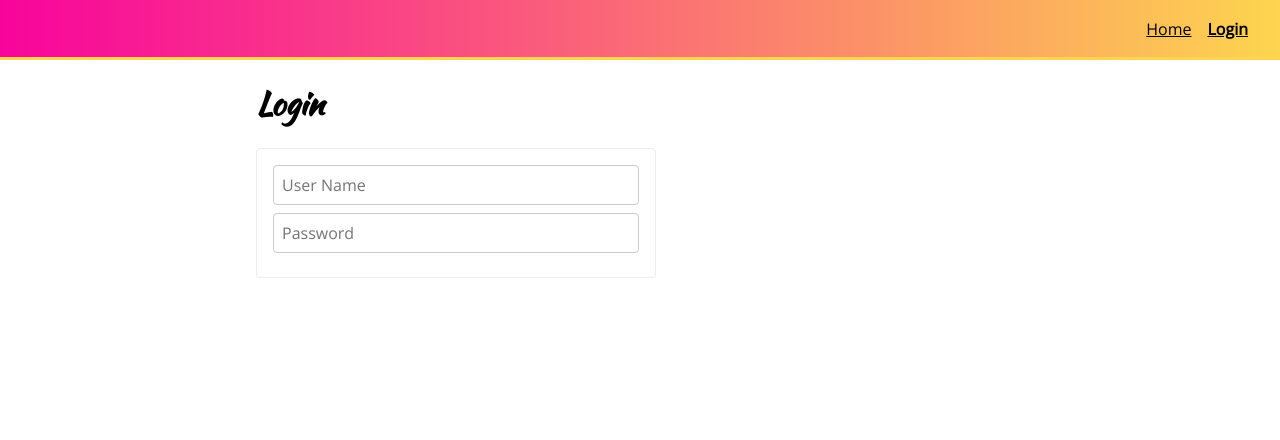
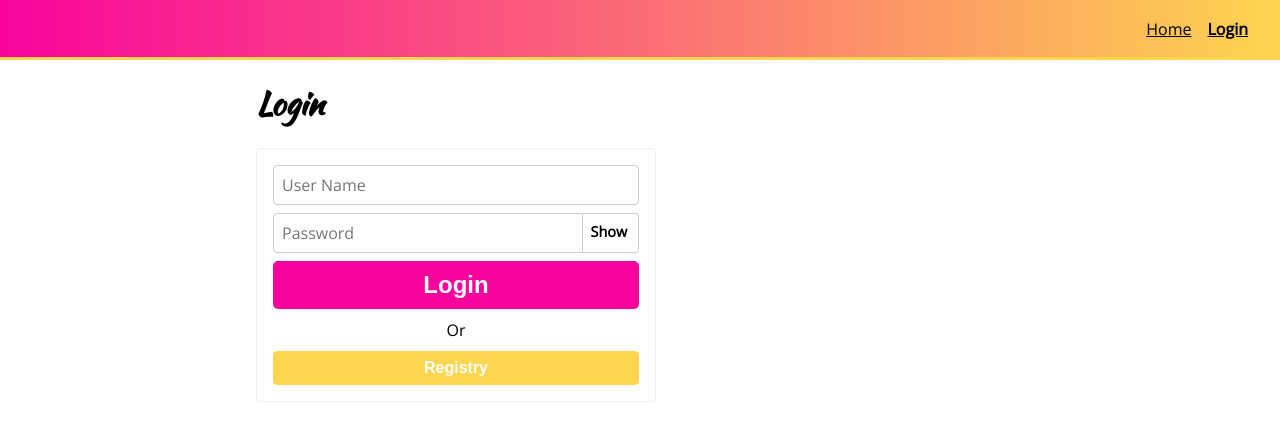
Before and after one commit to nahummor/styled-component, a React (Create React App) app: page /login in a window 1280 px wide. Shown: the top 440 px of the page. Built offline with nearby package versions, Linux system fonts and the light colour scheme.

Commit message:
adding login form

```diff
--- a/src/components/App.js
+++ b/src/components/App.js
@@ -7,7 +7,7 @@ import Login from './pages/Login';
 const GlobalStyle = createGlobalStyle`
     body{
         background: white;
-        min-height: 100vh;
+        max-height: 100vh;
         margin: 0;
         color: black;
         font-family: 'Kaushan Script';
--- a/src/components/common/Button.js
+++ b/src/components/common/Button.js
@@ -2,7 +2,7 @@ import styled, { css } from 'styled-components';
 
 const Button = styled.button`
    color: white;
-   background: ${(props) => (props.primary ? '#f8049c' : 'black')};
+   background: ${(props) => (props.primary ? '#f8049c' : '#fdd54f')};
    font-weight: bold;
 
    box-shadow: none;
--- /dev/null
+++ b/src/components/common/PasswordInput.js
@@ -0,0 +1,57 @@
+import React, { useState } from 'react';
+import styled from 'styled-components';
+import { Input } from './';
+
+const PasswordInputWrapper = styled.div`
+   display: flex;
+   /* select the first div after  PasswordInputWrapper */
+   ~ div {
+      margin-bottom: 8px;
+   }
+`;
+
+const PasswordInputStyled = styled(Input).attrs(() => ({
+   placeholder: 'Password',
+}))`
+   border-top-right-radius: 0;
+   border-bottom-right-radius: 0;
+`;
+
+const ToggleButton = styled.div`
+   display: flex;
+   height: 40px;
+   width: 4rem;
+   box-sizing: border-box;
+   font-size: 0.9rem;
+   font-weight: bold;
+   padding: 8px;
+   border: 1px solid #ccc;
+   border-left: 0;
+   border-top-right-radius: 4px;
+   border-bottom-right-radius: 4px;
+   color: black;
+   background: white;
+   cursor: pointer;
+   user-select: none;
+`;
+
+const PasswordInput = (props) => {
+   const [showPassword, setShowPassword] = useState(false);
+
+   return (
+      <>
+         <PasswordInputWrapper>
+            <PasswordInputStyled
+               {...props}
+               type={showPassword ? 'text' : 'password'}
+            />
+            <ToggleButton onClick={() => setShowPassword((prev) => !prev)}>
+               {showPassword ? 'Hide' : 'Show'}
+            </ToggleButton>
+         </PasswordInputWrapper>
+         {/* <div>{showPassword ? props.value : ''}</div> */}
+      </>
+   );
+};
+
+export { PasswordInput };
--- a/src/components/common/index.js
+++ b/src/components/common/index.js
@@ -2,3 +2,4 @@ export * from './Button';
 export * from './PageLayout';
 export * from './Header';
 export * from './Input';
+export * from './PasswordInput';
--- a/src/components/pages/Login.js
+++ b/src/components/pages/Login.js
@@ -1,5 +1,5 @@
-import React, { useState } from 'react';
-import { PageLayout, Input } from '../common';
+import React, { useState, useEffect } from 'react';
+import { PageLayout, Input, PasswordInput, Button } from '../common';
 import styled from 'styled-components';
 
 const Form = styled.form`
@@ -11,10 +11,18 @@ const Form = styled.form`
    box-sizing: border-box;
    color: black;
    border-radius: 4px;
+
+   .alt-text {
+      text-align: center;
+      margin: 10px 0;
+   }
 `;
+
+let timeout;
 
 const Login = () => {
    const [formFields, setFormFields] = useState({ userName: '', password: '' });
+   const [loading, setLoading] = useState(false);
 
    const handelInputChange = (event) => {
       event.persist();
@@ -25,10 +33,30 @@ const Login = () => {
       }));
    };
 
+   const handelSubmit = (event) => {
+      event.preventDefault();
+      setLoading(true);
+
+      timeout = setTimeout(() => {
+         setLoading(false);
+         console.log(formFields);
+      }, 2000);
+   };
+
+   useEffect(() => {
+      // run when component mount
+      return () => {
+         // run when component unmount
+         if (timeout) {
+            clearTimeout(timeout);
+         }
+      };
+   }, []);
+
    return (
       <PageLayout>
          <h1>Login</h1>
-         <Form>
+         <Form onSubmit={handelSubmit}>
             <Input
                value={formFields.userName}
                onChange={handelInputChange}
@@ -36,13 +64,22 @@ const Login = () => {
                name='userName'
                placeholder='User Name'
             />
-            <Input
+            <PasswordInput
                value={formFields.password}
                onChange={handelInputChange}
-               type='password'
                name='password'
-               placeholder='Password'
             />
+            <Button primary large type='submit' disabled={loading}>
+               {loading ? 'Loading...' : 'Login'}
+            </Button>
+            {!loading && (
+               <>
+                  <div className='alt-text'>Or</div>
+                  <Button secondary type='button'>
+                     Registry
+                  </Button>
+               </>
+            )}
          </Form>
       </PageLayout>
    );
```
